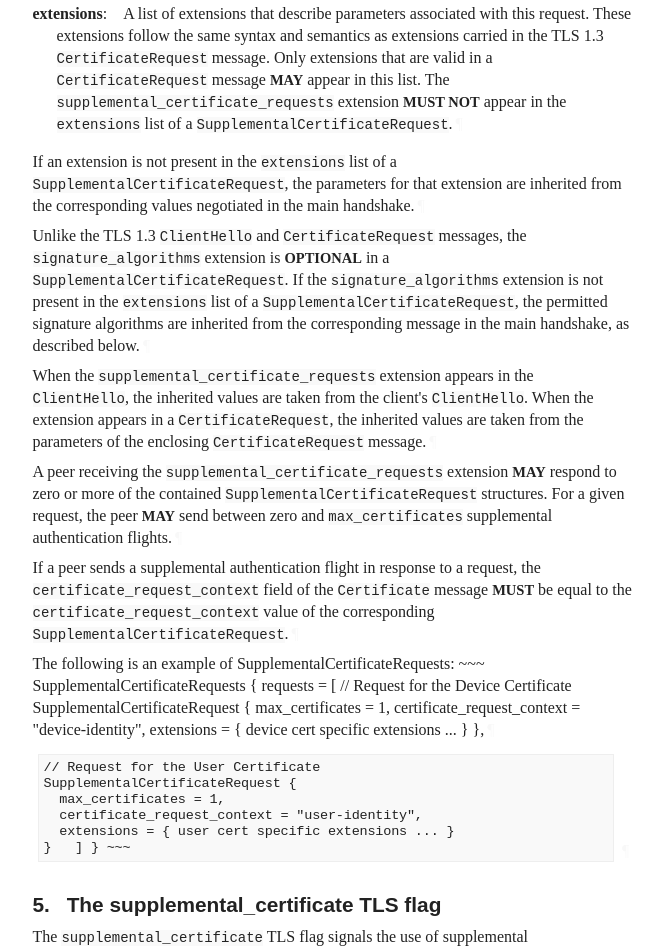
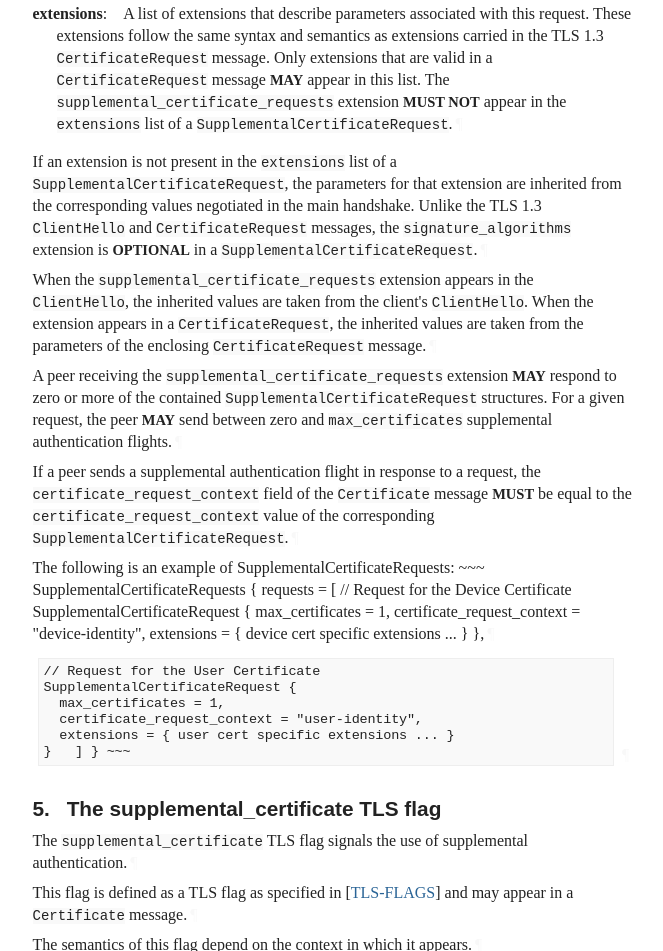
Before and after one commit to yaroslavros/tls-supplemental-auth, a plain HTML site: page empty-extensions/draft-rosomakho-tls-supplemental-auth.html in a window 1280 px wide. Shown: the part 5240-6191 px from the top of the page, without its empty margins (92-755 px from the left). Drawn offline with Linux system fonts and the light colour scheme; a web font is replaced by a local one.

Commit message:
Script updating gh-pages from c01ec48. [ci skip]

```diff
--- a/empty-extensions/draft-rosomakho-tls-supplemental-auth.html
+++ b/empty-extensions/draft-rosomakho-tls-supplemental-auth.html
@@ -1484,13 +1484,12 @@ struct {
 </dd>
       <dd class="break"></dd>
 </dl>
-<p id="section-4-13">If an extension is not present in the <code>extensions</code> list of a <code>SupplementalCertificateRequest</code>, the parameters for that extension are inherited from the corresponding values negotiated in the main handshake.<a href="#section-4-13" class="pilcrow">¶</a></p>
-<p id="section-4-14">Unlike the TLS 1.3 <code>ClientHello</code> and <code>CertificateRequest</code> messages, the <code>signature_algorithms</code> extension is <span class="bcp14">OPTIONAL</span> in a <code>SupplementalCertificateRequest</code>. If the <code>signature_algorithms</code> extension is not present in the <code>extensions</code> list of a <code>SupplementalCertificateRequest</code>, the permitted signature algorithms are inherited from the corresponding message in the main handshake, as described below.<a href="#section-4-14" class="pilcrow">¶</a></p>
-<p id="section-4-15">When the <code>supplemental_certificate_requests</code> extension appears in the <code>ClientHello</code>, the inherited values are taken from the client's
-<code>ClientHello</code>. When the extension appears in a <code>CertificateRequest</code>, the inherited values are taken from the parameters of the enclosing <code>CertificateRequest</code> message.<a href="#section-4-15" class="pilcrow">¶</a></p>
-<p id="section-4-16">A peer receiving the <code>supplemental_certificate_requests</code> extension <span class="bcp14">MAY</span> respond to zero or more of the contained <code>SupplementalCertificateRequest</code> structures. For a given request, the peer <span class="bcp14">MAY</span> send between zero and <code>max_certificates</code> supplemental authentication flights.<a href="#section-4-16" class="pilcrow">¶</a></p>
-<p id="section-4-17">If a peer sends a supplemental authentication flight in response to a request, the <code>certificate_request_context</code> field of the <code>Certificate</code> message <span class="bcp14">MUST</span> be equal to the <code>certificate_request_context</code> value of the corresponding <code>SupplementalCertificateRequest</code>.<a href="#section-4-17" class="pilcrow">¶</a></p>
-<p id="section-4-18">The following is an example of SupplementalCertificateRequests:
+<p id="section-4-13">If an extension is not present in the <code>extensions</code> list of a <code>SupplementalCertificateRequest</code>, the parameters for that extension are inherited from the corresponding values negotiated in the main handshake. Unlike the TLS 1.3 <code>ClientHello</code> and <code>CertificateRequest</code> messages, the <code>signature_algorithms</code> extension is <span class="bcp14">OPTIONAL</span> in a <code>SupplementalCertificateRequest</code>.<a href="#section-4-13" class="pilcrow">¶</a></p>
+<p id="section-4-14">When the <code>supplemental_certificate_requests</code> extension appears in the <code>ClientHello</code>, the inherited values are taken from the client's
+<code>ClientHello</code>. When the extension appears in a <code>CertificateRequest</code>, the inherited values are taken from the parameters of the enclosing <code>CertificateRequest</code> message.<a href="#section-4-14" class="pilcrow">¶</a></p>
+<p id="section-4-15">A peer receiving the <code>supplemental_certificate_requests</code> extension <span class="bcp14">MAY</span> respond to zero or more of the contained <code>SupplementalCertificateRequest</code> structures. For a given request, the peer <span class="bcp14">MAY</span> send between zero and <code>max_certificates</code> supplemental authentication flights.<a href="#section-4-15" class="pilcrow">¶</a></p>
+<p id="section-4-16">If a peer sends a supplemental authentication flight in response to a request, the <code>certificate_request_context</code> field of the <code>Certificate</code> message <span class="bcp14">MUST</span> be equal to the <code>certificate_request_context</code> value of the corresponding <code>SupplementalCertificateRequest</code>.<a href="#section-4-16" class="pilcrow">¶</a></p>
+<p id="section-4-17">The following is an example of SupplementalCertificateRequests:
 ~~~
 SupplementalCertificateRequests {
   requests = [
@@ -1499,8 +1498,8 @@ SupplementalCertificateRequests {
       max_certificates = 1,
       certificate_request_context = "device-identity",
       extensions = { device cert specific extensions ... }
-    },<a href="#section-4-18" class="pilcrow">¶</a></p>
-<div class="alignLeft art-text artwork" id="section-4-19">
+    },<a href="#section-4-17" class="pilcrow">¶</a></p>
+<div class="alignLeft art-text artwork" id="section-4-18">
 <pre>
 // Request for the User Certificate
 SupplementalCertificateRequest {
@@ -1508,7 +1507,7 @@ SupplementalCertificateRequest {
   certificate_request_context = "user-identity",
   extensions = { user cert specific extensions ... }
 }   ] } ~~~
-</pre><a href="#section-4-19" class="pilcrow">¶</a>
+</pre><a href="#section-4-18" class="pilcrow">¶</a>
 </div>
 </section>
 </div>
```
Also changed, not shown: empty-extensions/draft-rosomakho-tls-supplemental-auth.txt (+3 -9 lines).
